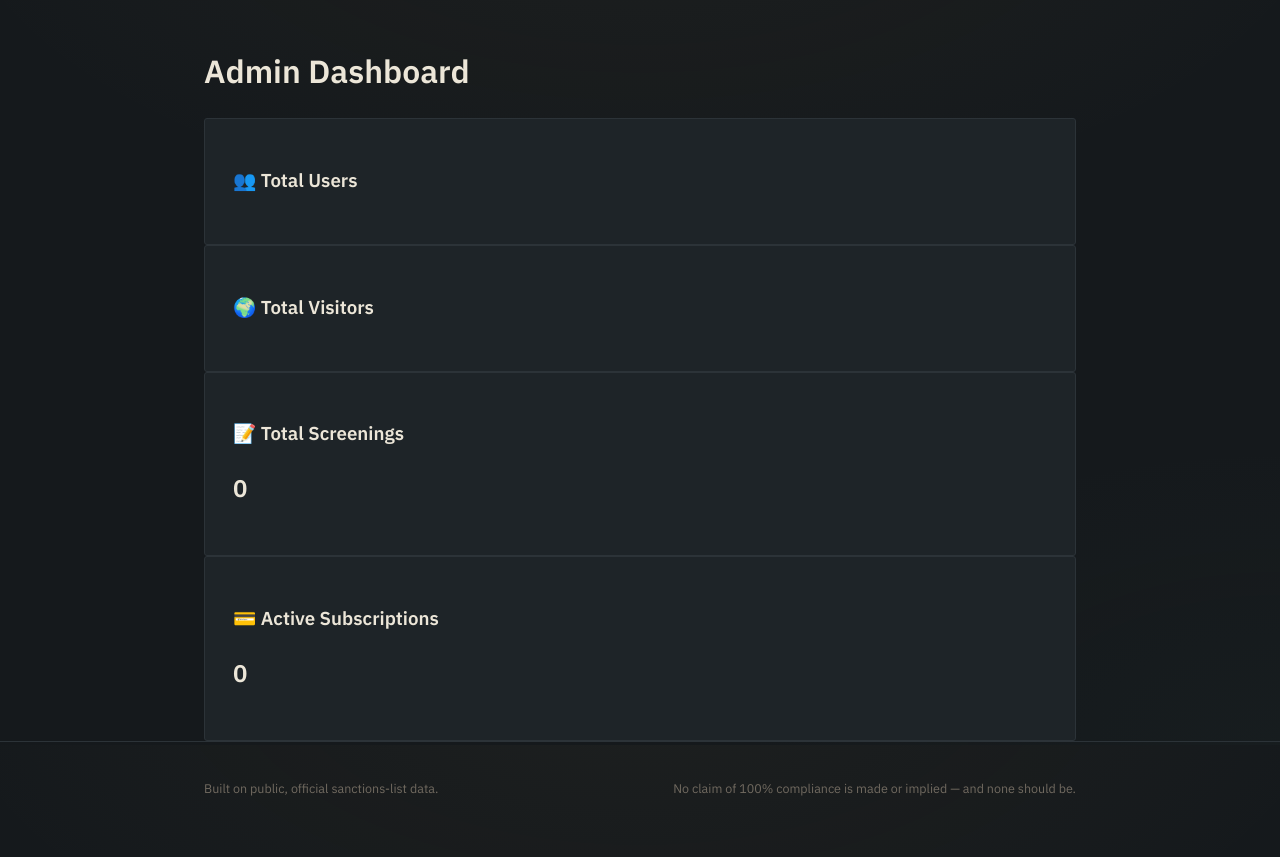
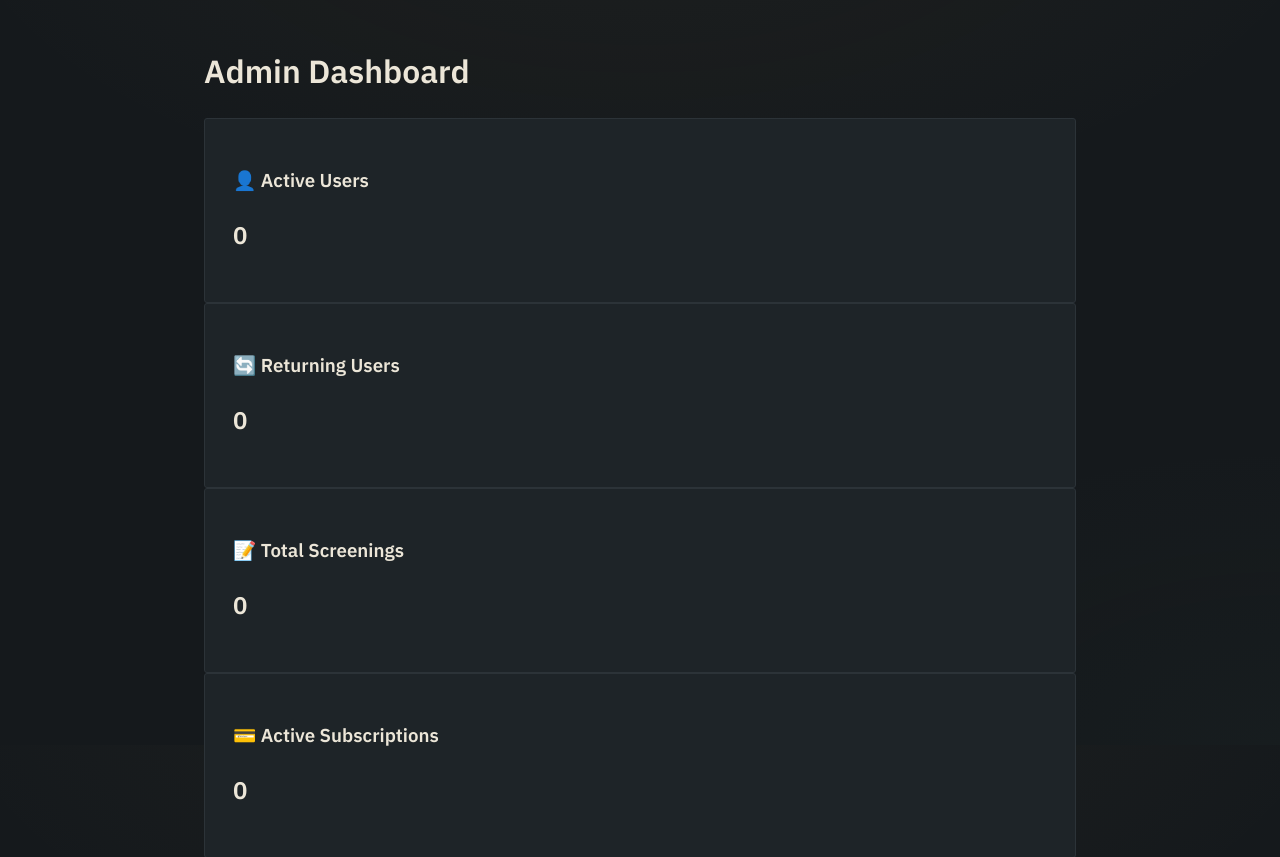
Before and after one commit to lysd0163-cmyk/sanctions-saas, a Flask app: page /admin in a window 1280 px wide. Shown: the part 55-912 px from the top of the page. Before the commit the page ends 851 px from the top, so only its background shows below. Run offline with Flask 3, Linux system fonts and the light colour scheme; the visitor is signed in with stand-in values (Sample User, id 1); data comes from the database, SQL or seed files in the repository; data that the repository does not hold is empty.

Commit message:
Update user statistics displayed on admin dashboard

```diff
--- a/templates/admin.html
+++ b/templates/admin.html
@@ -6,13 +6,13 @@
 <h1>Admin Dashboard</h1>
 
 <div class="tool-card">
-    <h3>👥 Total Users</h3>
-    <h2>{{ total_users }}</h2>
+    <h3>👤 Active Users</h3>
+    <h2>{{ active_users }}</h2>
 </div>
 
 <div class="tool-card">
-    <h3>🌍 Total Visitors</h3>
-    <h2>{{ total_visits }}</h2>
+    <h3>🔄 Returning Users</h3>
+    <h2>{{ returning_users }}</h2>
 </div>
 
 <div class="tool-card">
```
